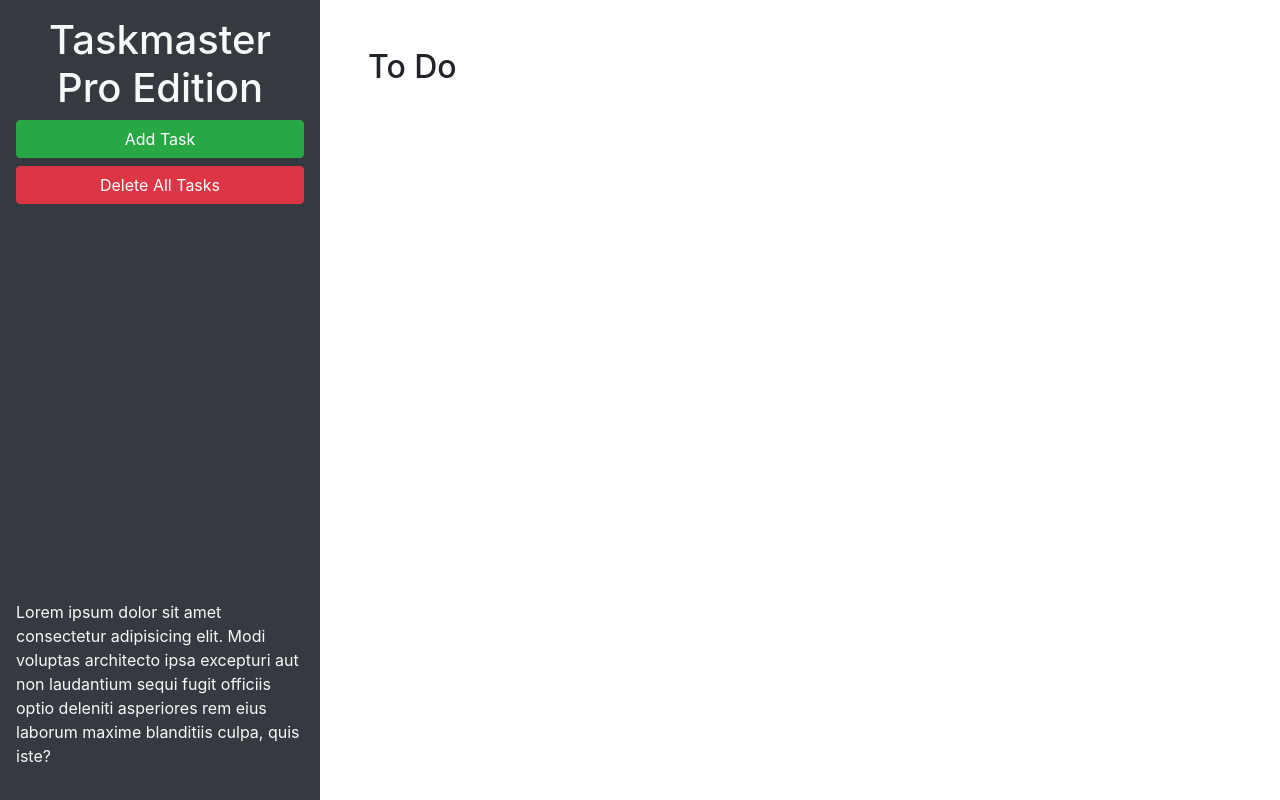
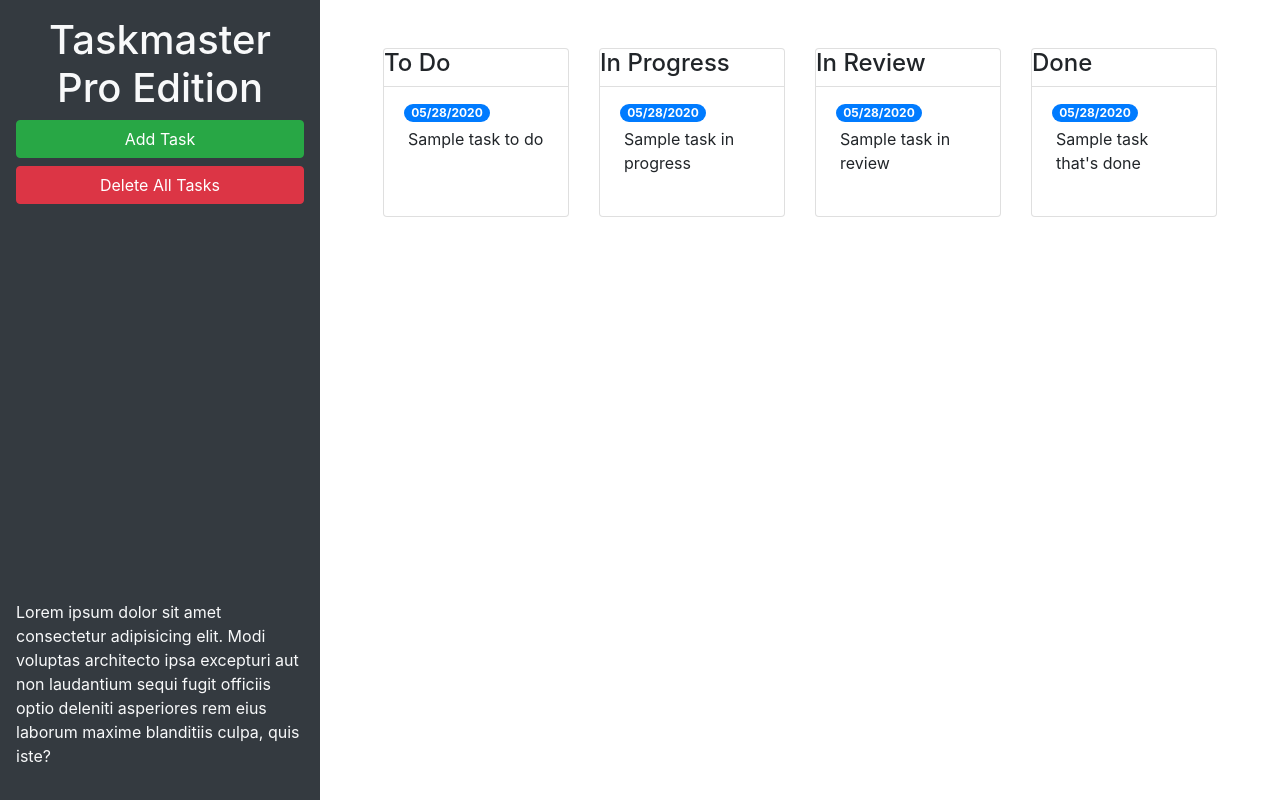
Before and after one commit to sarawrmas/taskmaster, a plain HTML site: page index.html in a window 1280 px wide. Drawn offline with nearby package versions, Linux system fonts and the light colour scheme.

Commit message:
status boxes side by side and modal appearance

```diff
--- a/index.html
+++ b/index.html
@@ -24,9 +24,64 @@
       </p>
     </header>
     <main class="col-12 col-lg-9">
-      <div class="m-5">
-        <h2>To Do</h2>
-        <ul id="list-toDo" class="list-group"> </ul>
+      <div class="m-5 row justify-content-around">
+        <!-- "To Do" -->
+        <div class="col-12 col-md-6 col-xl-3 mb-3">
+          <div class="card">
+            <h4 class="card-reader">
+              To Do
+            </h4>
+            <ul id="list-toDo" class="list-group list-group-flush">
+              <li class="list-group-item">
+                <span class="badge badge-primary badge-pill">05/28/2020</span>
+                <p class="m-1">Sample task to do</p>
+              </li>
+            </ul>
+          </div>
+        </div>
+        <!-- "In Progress" -->
+        <div class="col-12 col-md-6 col-xl-3 mb-3">
+          <div class="card">
+            <h4 class="card-reader">
+              In Progress
+            </h4>
+            <ul id="list-inProgress" class="list-group list-group-flush">
+              <li class="list-group-item">
+                <span class="badge badge-primary badge-pill">05/28/2020</span>
+                <p class="m-1">Sample task in progress</p>
+              </li>
+            </ul>
+          </div>
+        </div>
+        <!-- "In Review" -->
+        <div class="col-12 col-md-6 col-xl-3 mb-3">
+          <div class="card">
+            <h4 class="card-reader">
+              In Review
+            </h4>
+            <ul id="list-inReview" class="list-group list-group-flush">
+              <li class="list-group-item">
+                <span class="badge badge-primary badge-pill">05/28/2020</span>
+                <p class="m-1">Sample task in review</p>
+              </li>
+            </ul>
+          </div>
+        </div>
+        <!-- "Done" -->
+        <div class="col-12 col-md-6 col-xl-3 mb-3">
+          <div class="card">
+            <h4 class="card-reader">
+              Done
+            </h4>
+            <ul id="list-done" class="list-group list-group-flush">
+              <li class="list-group-item">
+                <span class="badge badge-primary badge-pill">05/28/2020</span>
+                <p class="m-1">Sample task that's done</p>
+              </li>
+            </ul>
+          </div>
+        </div>
+
       </div>
     </main>
   </div>
@@ -46,11 +101,11 @@
           <form>
             <div class="form-group">
               <label for="modalTaskDescription">Task description</label>
-              <textarea id="modalTaskDescription" rows="3"></textarea>
+              <textarea id="modalTaskDescription" rows="3" class="form-control"></textarea>
             </div>
             <div class="form-group">
               <label for="modalDueDate">Due date</label>
-              <input type="text" id="modalDueDate" placeholder="mm/dd/yyyy" autocomplete="off" />
+              <input type="text" class="form-control" id="modalDueDate" placeholder="mm/dd/yyyy" autocomplete="off" />
             </div>
           </form>
         </div>
```
